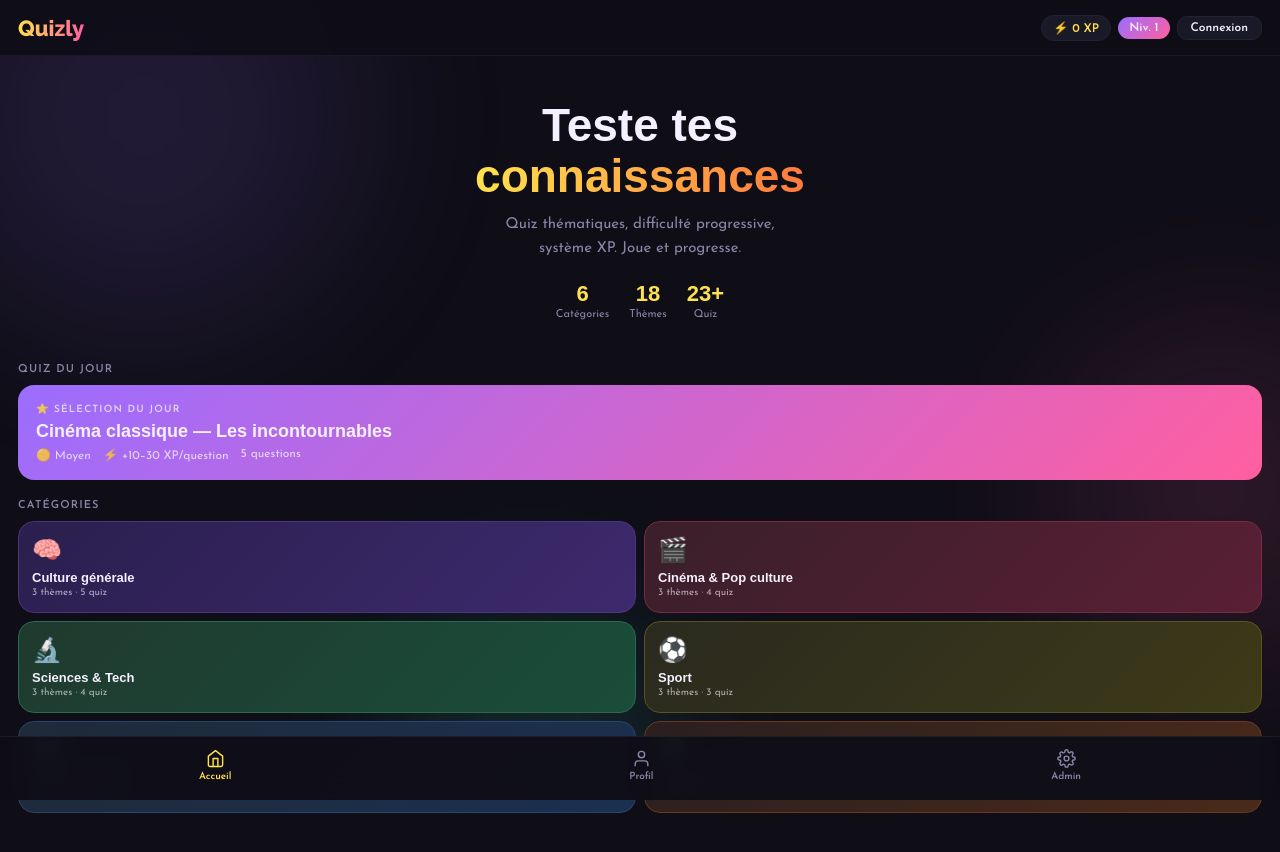
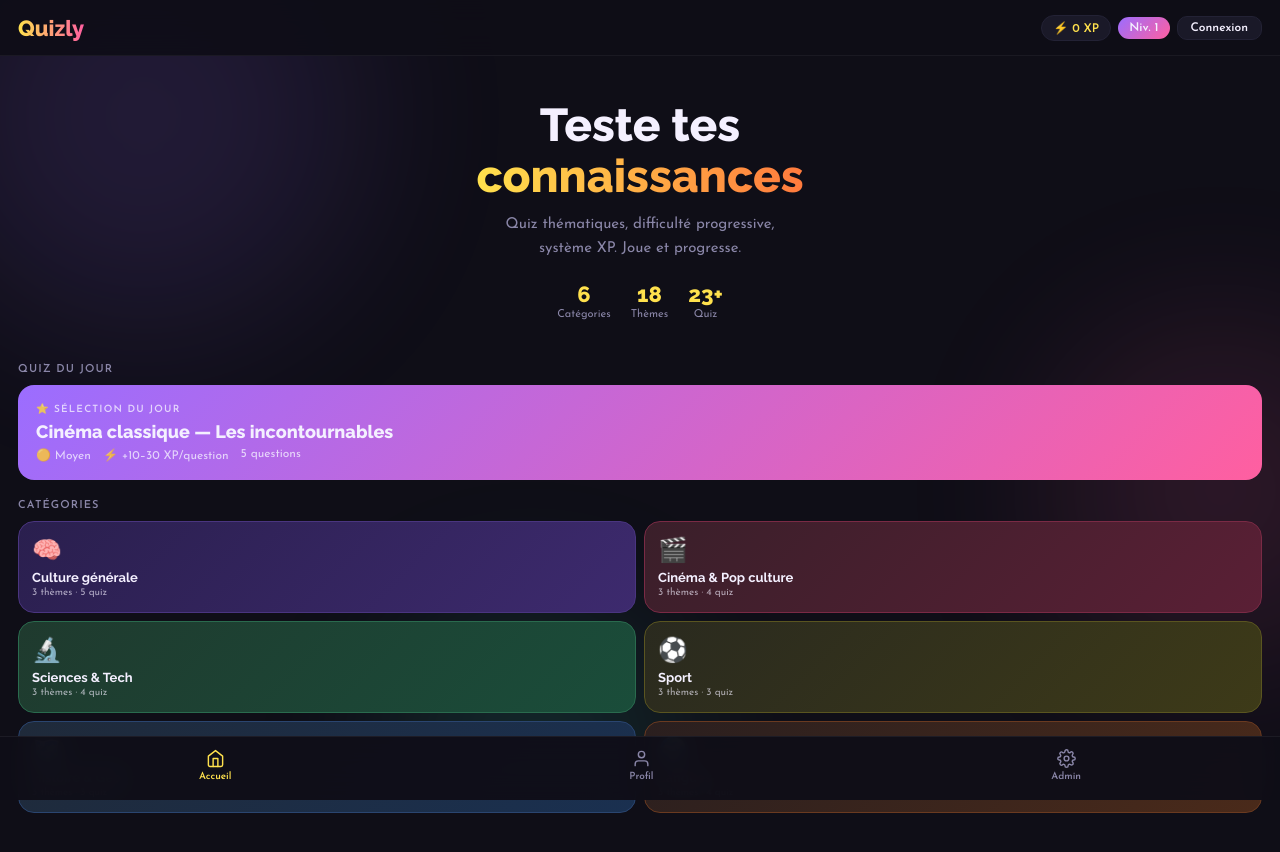
Before and after one commit to celiaBatana/myQuizz, a React (Create React App) app: page / in a window 1280 px wide. Shown: the top 852 px of the page. Built offline with nearby package versions, Linux system fonts and the light colour scheme; no server answers.

Commit message:
Change font family from 'Syne' to 'Raleway'

```diff
--- a/src/pages/Home.js
+++ b/src/pages/Home.js
@@ -6,31 +6,39 @@ const CAT_CLASSES = ['c1', 'c2', 'c3', 'c4', 'c5', 'c6'];
 
 const styles = {
   hero: { textAlign: 'center', padding: '28px 0 20px' },
-  h1: { fontFamily: "'Syne', sans-serif", fontSize: 'clamp(28px, 7vw, 46px)', fontWeight: 800, lineHeight: 1.1, marginBottom: 12 },
+  h1: { fontFamily: "'Raleway', sans-serif", fontSize: 'clamp(28px, 7vw, 46px)', fontWeight: 800, lineHeight: 1.1, marginBottom: 12 },
   em: { fontStyle: 'normal', background: 'linear-gradient(90deg, #FFE14D, #FF7A3D)', WebkitBackgroundClip: 'text', WebkitTextFillColor: 'transparent' },
   p: { color: 'var(--muted)', fontSize: 15, maxWidth: 300, margin: '0 auto 20px', lineHeight: 1.6 },
   statsRow: { display: 'flex', justifyContent: 'center', gap: 20, marginBottom: 24 },
   stat: { textAlign: 'center' },
-  statNum: { fontFamily: "'Syne', sans-serif", fontSize: 22, fontWeight: 800, color: 'var(--yellow)' },
+  statNum: { fontFamily: "'Raleway', sans-serif", fontSize: 22, fontWeight: 800, color: 'var(--yellow)' },
   statLabel: { fontSize: 11, color: 'var(--muted)', marginTop: 2 },
   featured: { background: 'linear-gradient(135deg, #9B6DFF, #FF5FA0)', borderRadius: 16, padding: 18, marginBottom: 10, cursor: 'pointer', transition: 'transform .2s' },
   featuredLabel: { fontSize: 10, fontWeight: 700, textTransform: 'uppercase', letterSpacing: '.12em', opacity: .8, marginBottom: 6 },
-  featuredTitle: { fontFamily: "'Syne', sans-serif", fontSize: 18, fontWeight: 800, marginBottom: 6 },
+  featuredTitle: { fontFamily: "'Raleway', sans-serif", fontSize: 18, fontWeight: 800, marginBottom: 6 },
   featuredMeta: { fontSize: 12, opacity: .8, display: 'flex', gap: 12, flexWrap: 'wrap' },
   catGrid: { display: 'grid', gridTemplateColumns: 'repeat(2, 1fr)', gap: 8, marginBottom: 24 },
   catCard: { borderRadius: 16, padding: '14px 13px', cursor: 'pointer', transition: 'transform .2s, box-shadow .2s', border: '1px solid transparent' },
   catIcon: { fontSize: 24, marginBottom: 6, display: 'block' },
-  catName: { fontFamily: "'Syne', sans-serif", fontSize: 13, fontWeight: 700, marginBottom: 2 },
+  catName: { fontFamily: "'Raleway', sans-serif", fontSize: 13, fontWeight: 700, marginBottom: 2 },
   catMeta: { fontSize: 10, opacity: .65 },
 };
 
 const CAT_STYLES = {
-  culture:  { background: 'linear-gradient(135deg, #2a1f4e, #3d2a6e)', borderColor: '#4a3580' },
-  sciences: { background: 'linear-gradient(135deg, #1f3a2e, #1a4d3a)', borderColor: '#2a6b4e' },
-  cinema:   { background: 'linear-gradient(135deg, #3a1f2a, #5a1f35)', borderColor: '#7a2a45' },
-  sport:    { background: 'linear-gradient(135deg, #2a2a1f, #3d3a18)', borderColor: '#5a5520' },
-  histoire: { background: 'linear-gradient(135deg, #1f2a3a, #1a3050)', borderColor: '#2a4570' },
-  langues:  { background: 'linear-gradient(135deg, #2a1f1f, #4a2a1a)', borderColor: '#6a3a20' },
+  culture:          { background: 'linear-gradient(135deg, #2a1f4e, #3d2a6e)', borderColor: '#4a3580' },
+  sciences:         { background: 'linear-gradient(135deg, #1f3a2e, #1a4d3a)', borderColor: '#2a6b4e' },
+  cinema:           { background: 'linear-gradient(135deg, #3a1f2a, #5a1f35)', borderColor: '#7a2a45' },
+  sport:            { background: 'linear-gradient(135deg, #2a2a1f, #3d3a18)', borderColor: '#5a5520' },
+  histoire:         { background: 'linear-gradient(135deg, #1f2a3a, #1a3050)', borderColor: '#2a4570' },
+  langues:          { background: 'linear-gradient(135deg, #2a1f1f, #4a2a1a)', borderColor: '#6a3a20' },
+  gastronomie:      { background: 'linear-gradient(135deg, #3a2010, #5a3015)', borderColor: '#7a4a20' },
+  jeux_video:       { background: 'linear-gradient(135deg, #1a0f3a, #2d1a5e)', borderColor: '#3d2a7a' },
+  nature:           { background: 'linear-gradient(135deg, #0f2d1f, #1a4a2e)', borderColor: '#1a6a3e' },
+  politique:        { background: 'linear-gradient(135deg, #0f1f3a, #1a2d5e)', borderColor: '#1a3a7a' },
+  economie:         { background: 'linear-gradient(135deg, #2a2500, #3d3800)', borderColor: '#5a5000' },
+  astronomie:       { background: 'linear-gradient(135deg, #0a0520, #150a35)', borderColor: '#2a1550' },
+  theatre_culture:  { background: 'linear-gradient(135deg, #2d0f20, #4a1535)', borderColor: '#6a1a45' },
+  mathematiques:    { background: 'linear-gradient(135deg, #0a1f2a, #0f3040)', borderColor: '#0a4560' },
 };
 
 export default function Home() {
```
